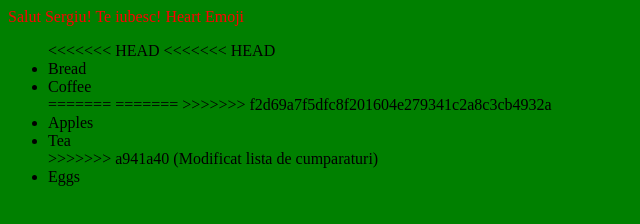
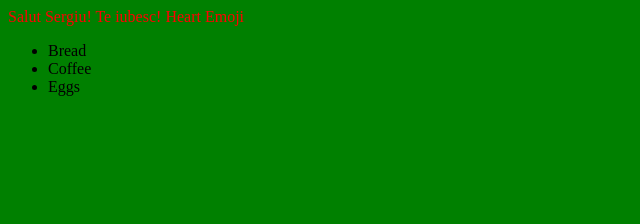
Before and after one commit to nicoletasima/tutorial-git, a plain HTML site: page index.html in a window 1280 px wide. Shown: the whole page, without its empty margins (0-640 px from the left). Drawn offline with Linux system fonts and the light colour scheme.

Commit message:
Fixed file

```diff
--- a/index.html
+++ b/index.html
@@ -5,16 +5,8 @@
 	<body>
 	<p>Salut Sergiu! Te iubesc! Heart Emoji</p>
 	<ul>
-<<<<<<< HEAD
-<<<<<<< HEAD
 		<li>Bread</li>
 		<li>Coffee</li>
-=======
-=======
->>>>>>> f2d69a7f5dfc8f201604e279341c2a8c3cb4932a
-		<li>Apples</li>
-		<li>Tea</li>
->>>>>>> a941a40 (Modificat lista de cumparaturi)
 		<li>Eggs</li>
 	</ul>
 	</body>
```
